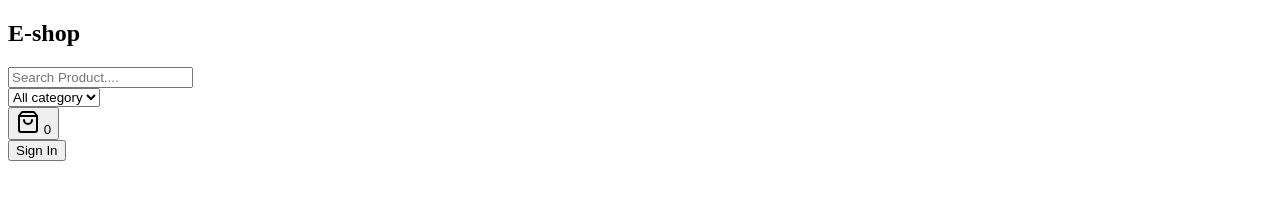
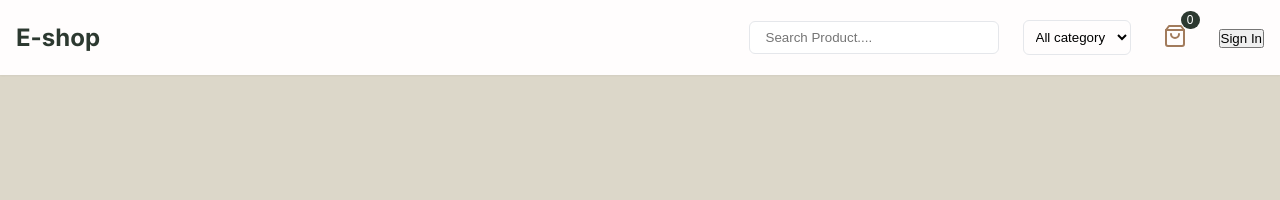
Before and after one commit to ibraloyza/E-shop-app, a plain HTML site: page index.html in a window 1280 px wide. Drawn offline with Linux system fonts and the light colour scheme.

Commit message:
add nav badr style

```diff
--- a/index.html
+++ b/index.html
@@ -4,6 +4,7 @@
     <meta charset="UTF-8">
     <meta name="viewport" content="width=device-width, initial-scale=1.0">
     <title>E-shop-app</title>
+    <link rel="stylesheet" href="style.css">
 </head>
 <body>
       <nav class="navbar">
--- /dev/null
+++ b/style.css
@@ -0,0 +1,84 @@
+@import url('https://fonts.googleapis.com/css2?family=Inter:wght@400;500;600;700&display=swap');
+
+* {
+    margin: 0;
+    padding: 0;
+    box-sizing: border-box;
+}
+
+:root {
+    --primary-color: #2C3930;
+    --primary-dark: #3F4F44;
+    --text-primary: #A27B5C;
+    --text-secondary: #DCD7C9;
+    --bg-primary: #DCD7C9;
+    --bg-white: #FFFDFD;
+    --shadow-sm: 0 1px 2px 0 rgb(0 0 0 / 0.05);
+    --shadow-md: 0 4px 6px -1px rgb(0 0 0 / 0.1);
+  }
+  body{
+    font-family: "Inter",sans-serif;
+    background-color: var(--bg-primary);
+    color: var(--text-primary);
+  }
+  /* navbar */
+  .navbar{
+    background-color: var(--bg-white);
+    box-shadow: var(--shadow-sm);
+    position: sticky;
+    top: 0;
+    z-index: 10;
+  }
+  .nav-content{
+    max-width: 1280px;
+    margin: 0 auto;
+    padding: 1rem;
+    display: flex;
+    justify-content: space-between;
+    align-items: center;
+  }
+  .logo{
+    font-size: 1.5rem;
+    font-weight: 700;
+    color:  var(--primary-color);
+  }
+
+  .nav-right{
+    display: flex;
+    align-items: center;
+    gap: 1.5rem;
+  }
+  .search-container input{
+    padding: 0.5rem 1rem;
+    border: 1px solid #e5e7eb;
+    border-radius: 0.375rem;
+    width: 250px;
+  }
+
+  .categoty-filter select{
+    padding: 0.5rem;
+    border: 1px solid #e5e7eb;
+    border-radius: 0.375rem;
+    background-color: var(--bg-white)
+  }
+  .cart-btn{
+    position: relative;
+    padding: 0.5rem;
+    border: none;
+    background: none;
+    color: var(--text-primary);
+    cursor: pointer;
+  }
+  .cart-count{
+    position: absolute;
+    top: -5px;
+    right: -5px;
+    background-color: var(--primary-color);
+    color: white;
+    font-size: 0.75rem;
+    padding: 0.125rem 0.375rem;
+    border-radius: 999px;
+  }
+  .auth-section{
+
+  }
```
